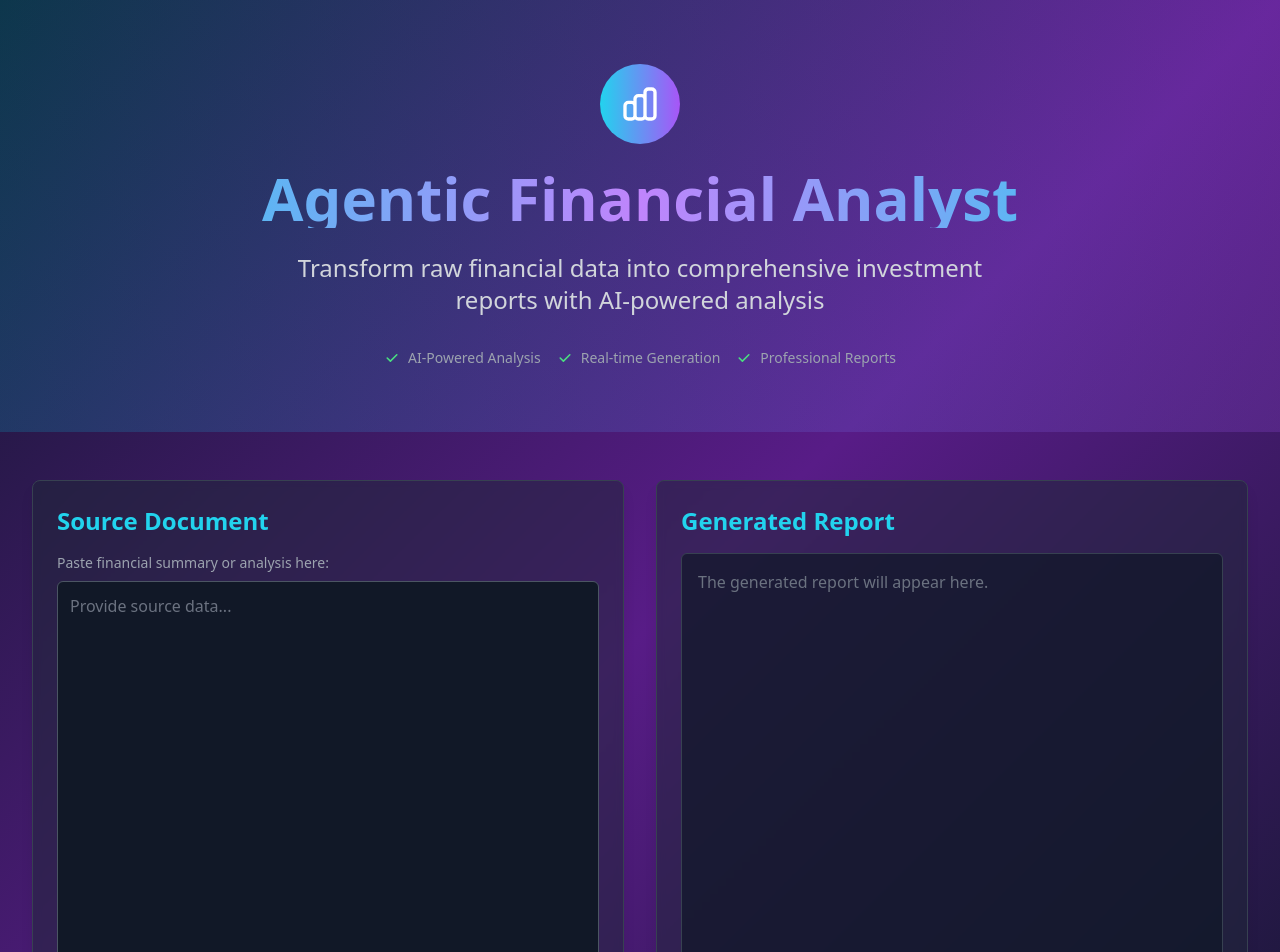
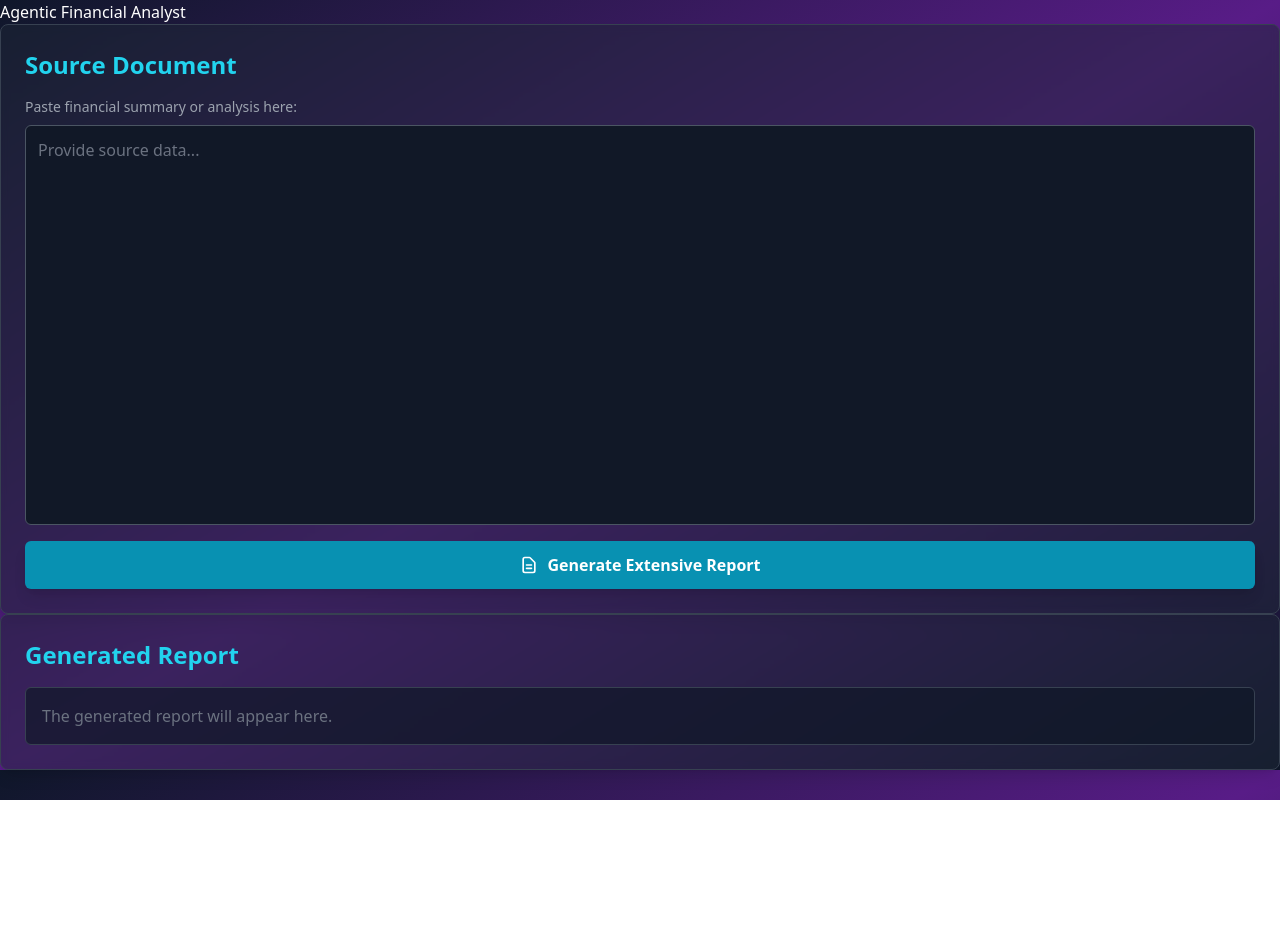
Before and after one commit to retarded-mf/ha, a React (Vite) app: page / in a window 1280 px wide. Shown: the top 952 px of the page. After the commit the page ends 800 px from the top, so only its background shows below. Built offline with nearby package versions, Linux system fonts and the light colour scheme.

Commit message:
Update App.tsx

```diff
--- a/App.tsx
+++ b/App.tsx
@@ -5,8 +5,8 @@ import { generateFinancialReport } from './services/geminiService';
 import { SAMPLE_DATA } from './constants';
 
 const App: React.FC = () => {
-    const [isLoading, setIsLoading] = useState<boolean>(false);
-    const [report, setReport] = useState<string>('');
+  const [isLoading, setIsLoading] = useState(false);
+  const [report, setReport] = useState('');
   const [error, setError] = useState<string | null>(null);
 
   const handleGenerateReport = useCallback(async (inputText: string) => {
@@ -17,7 +17,6 @@ const App: React.FC = () => {
     setIsLoading(true);
     setReport('');
     setError(null);
-
     try {
       const stream = generateFinancialReport(inputText);
       for await (const chunk of stream) {
@@ -32,67 +31,12 @@ const App: React.FC = () => {
   }, []);
 
   return (
-        <div className="min-h-screen bg-gradient-to-br from-slate-900 via-purple-900 to-slate-900 text-white font-sans">
-            {/* Hero Section */}
-            <div className="relative overflow-hidden">
-                <div className="absolute inset-0 bg-gradient-to-r from-cyan-500/20 to-purple-500/20"></div>
-                <div className="relative max-w-7xl mx-auto px-4 sm:px-6 lg:px-8 py-16">
-                    <div className="text-center">
-                        <div className="inline-flex items-center justify-center w-20 h-20 bg-gradient-to-r from-cyan-400 to-purple-500 rounded-full mb-6">
-                            <svg className="w-10 h-10 text-white" fill="none" stroke="currentColor" viewBox="0 0 24 24">
-                                <path strokeLinecap="round" strokeLinejoin="round" strokeWidth={2} d="M9 19v-6a2 2 0 00-2-2H5a2 2 0 00-2 2v6a2 2 0 002 2h2a2 2 0 002-2zm0 0V9a2 2 0 012-2h2a2 2 0 012 2v10m-6 0a2 2 0 002 2h2a2 2 0 002-2m0 0V5a2 2 0 012-2h2a2 2 0 012 2v14a2 2 0 01-2 2h-2a2 2 0 01-2-2z" />
-                            </svg>
-                        </div>
-                        <h1 className="text-5xl md:text-6xl font-bold bg-gradient-to-r from-cyan-400 via-purple-400 to-cyan-400 bg-clip-text text-transparent mb-6">
-                            Agentic Financial Analyst
-                        </h1>
-                        <p className="text-xl md:text-2xl text-gray-300 mb-8 max-w-3xl mx-auto">
-                            Transform raw financial data into comprehensive investment reports with AI-powered analysis
-                        </p>
-                        <div className="flex flex-wrap justify-center gap-4 text-sm text-gray-400">
-                            <div className="flex items-center">
-                                <svg className="w-4 h-4 text-green-400 mr-2" fill="currentColor" viewBox="0 0 20 20">
-                                    <path fillRule="evenodd" d="M16.707 5.293a1 1 0 010 1.414l-8 8a1 1 0 01-1.414 0l-4-4a1 1 0 011.414-1.414L8 12.586l7.293-7.293a1 1 0 011.414 0z" clipRule="evenodd" />
-                                </svg>
-                                AI-Powered Analysis
-                            </div>
-                            <div className="flex items-center">
-                                <svg className="w-4 h-4 text-green-400 mr-2" fill="currentColor" viewBox="0 0 20 20">
-                                    <path fillRule="evenodd" d="M16.707 5.293a1 1 0 010 1.414l-8 8a1 1 0 01-1.414 0l-4-4a1 1 0 011.414-1.414L8 12.586l7.293-7.293a1 1 0 011.414 0z" clipRule="evenodd" />
-                                </svg>
-                                Real-time Generation
-                            </div>
-                            <div className="flex items-center">
-                                <svg className="w-4 h-4 text-green-400 mr-2" fill="currentColor" viewBox="0 0 20 20">
-                                    <path fillRule="evenodd" d="M16.707 5.293a1 1 0 010 1.414l-8 8a1 1 0 01-1.414 0l-4-4a1 1 0 011.414-1.414L8 12.586l7.293-7.293a1 1 0 011.414 0z" clipRule="evenodd" />
-                                </svg>
-                                Professional Reports
-                            </div>
-                        </div>
-                    </div>
-                </div>
-            </div>
-
-            {/* Main Content */}
-            <div className="max-w-7xl mx-auto px-4 sm:px-6 lg:px-8 py-12">
-                <div className="grid grid-cols-1 xl:grid-cols-2 gap-8">
-                    <div className="space-y-6">
-                        <ReportGenerator onGenerate={handleGenerateReport} isLoading={isLoading} initialData={SAMPLE_DATA} />
-                    </div>
-                    <div className="space-y-6">
-                        <ReportDisplay report={report} isLoading={isLoading} error={error} />
-                    </div>
-                </div>
-            </div>
-
-            {/* Footer */}
-            <footer className="bg-black/20 backdrop-blur-sm border-t border-white/10 mt-16">
-                <div className="max-w-7xl mx-auto px-4 sm:px-6 lg:px-8 py-8">
-                    <div className="text-center text-gray-400">
-                        <p>&copy; 2024 Agentic Financial Analyst. Powered by AI technology.</p>
-                    </div>
-                </div>
-            </footer>
+    <div>
+      <h1>Agentic Financial Analyst</h1>
+      <ReportGenerator onGenerate={handleGenerateReport} sampleData={SAMPLE_DATA} />
+      {isLoading && <div>Loading...</div>}
+      {error && <div style={{ color: 'red' }}>{error}</div>}
+      <ReportDisplay report={report} />
     </div>
   );
 };
```
Lines whose indentation alone changed are shown as unchanged.
